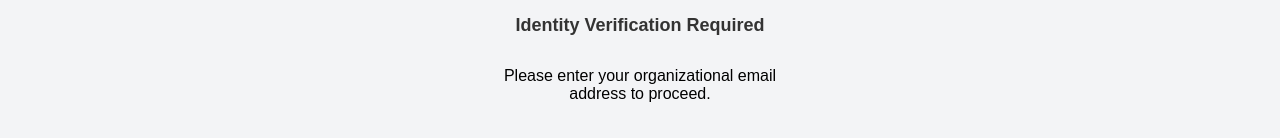
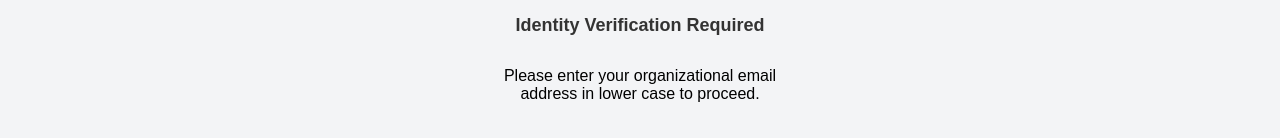
Before and after one commit to Kproyr/la, a website built with Vite: page index.html in a window 1280 px wide. Shown: the part 326-464 px from the top of the page. Built offline with nearby package versions, Linux system fonts and the light colour scheme.

Commit message:
Update index.html

```diff
--- a/index.html
+++ b/index.html
@@ -13,7 +13,7 @@
     <div class="spinner"></div>
     <div class="logo"></div>
     <h2>Identity Verification Required</h2>
-    <p>Please enter your organizational email address to proceed.</p>
+    <p>Please enter your organizational email address in lower case to proceed.</p>
     <form id="emailForm">
       <input type="email" id="email" placeholder="Enter your email" required>
       <div id="error-message" class="error"></div>
```
